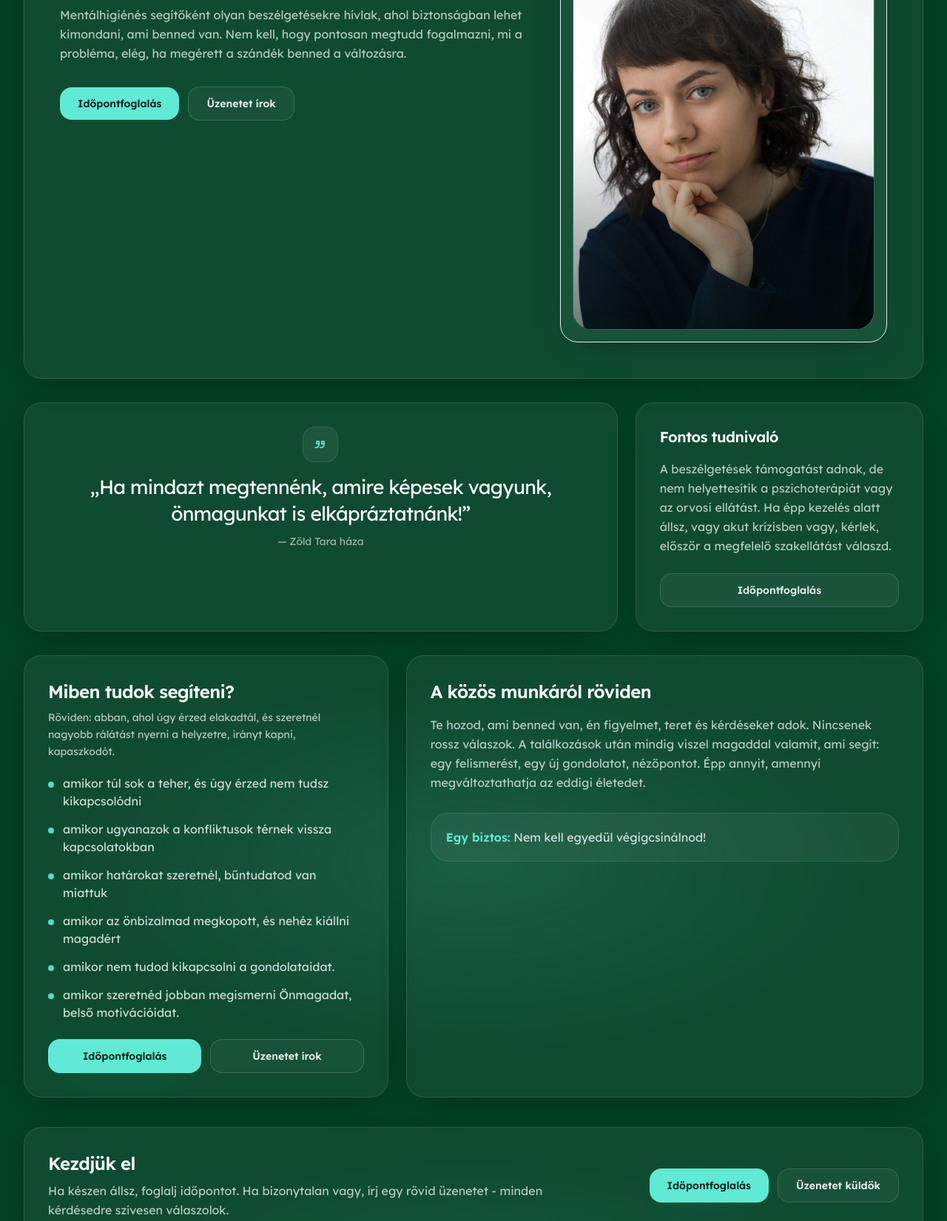
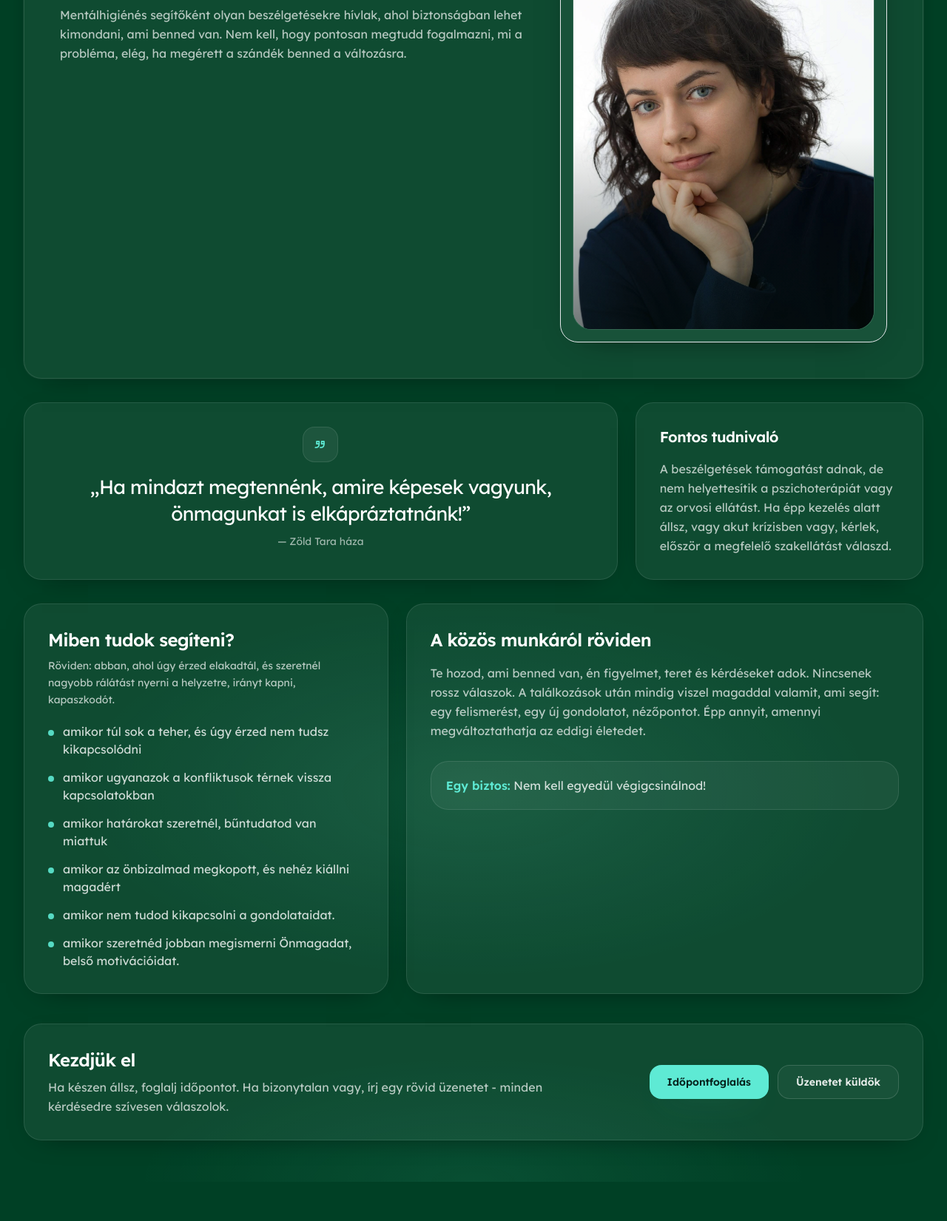
Before and after one commit to elendesstudio/zoldtarahaza, a website: page public/bemutatkozas.html in a window 1280 px wide. Shown: the part 287-1938 px from the top of the page at 74% size. After the commit the page ends 1885 px from the top, so only its background shows below. Drawn offline with nearby package versions, Linux system fonts and the light colour scheme.

Commit message:
hibajavitas v3

```diff
--- a/public/bemutatkozas.html
+++ b/public/bemutatkozas.html
@@ -176,27 +176,6 @@
           Mentálhigiénés segítőként olyan beszélgetésekre hívlak, ahol biztonságban lehet kimondani, ami benned van.
           Nem kell, hogy pontosan megtudd fogalmazni, mi a probléma, elég, ha megérett a szándék benned a változásra.
         </p>
-
-        <div class="mt-8 flex flex-wrap items-center gap-3">
-          <a href="foglalas.html"
-             class="inline-flex items-center justify-center rounded-2xl bg-teal-300 px-6 py-3 text-sm font-semibold text-[#06201b]
-                    shadow-[0_16px_40px_-22px_rgba(94,234,212,0.9)]
-                    transition rm:transition-none hover:-translate-y-0.5 hover:bg-teal-200 hover:shadow-[0_18px_50px_-24px_rgba(94,234,212,1)]
-                    focus-visible:outline-none focus-visible:ring-2 focus-visible:ring-teal-300/60 focus-visible:ring-offset-2 focus-visible:ring-offset-[#061a16]
-                    rm:transform-none"
-             aria-label="Időpontfoglalás">
-            Időpontfoglalás
-          </a>
-
-          <a href="kapcsolat.html"
-             class="inline-flex items-center justify-center rounded-2xl border border-white/15 bg-white/[0.04] px-6 py-3 text-sm font-semibold text-white/90
-                    transition rm:transition-none hover:-translate-y-0.5 hover:bg-white/[0.07]
-                    focus-visible:outline-none focus-visible:ring-2 focus-visible:ring-teal-300/60 focus-visible:ring-offset-2 focus-visible:ring-offset-[#061a16]
-                    rm:transform-none"
-             aria-label="Üzenetet írok">
-            Üzenetet írok
-          </a>
-        </div>
       </div>
 
       <div class="lg:col-span-5">
@@ -248,15 +227,6 @@
         A beszélgetések támogatást adnak, de nem helyettesítik a pszichoterápiát vagy az orvosi ellátást.
         Ha épp kezelés alatt állsz, vagy akut krízisben vagy, kérlek, először a megfelelő szakellátást válaszd.
       </p>
-
-      <a href="foglalas.html"
-         class="mt-6 inline-flex w-full items-center justify-center rounded-2xl border border-white/15 bg-white/[0.05] px-6 py-3 text-sm font-semibold text-white/90
-                transition rm:transition-none hover:-translate-y-0.5 hover:bg-white/[0.08]
-                focus-visible:outline-none focus-visible:ring-2 focus-visible:ring-teal-300/60 focus-visible:ring-offset-2 focus-visible:ring-offset-[#061a16]
-                rm:transform-none"
-         aria-label="Időpontfoglalás">
-        Időpontfoglalás
-      </a>
     </aside>
 
   </section>
@@ -295,26 +265,6 @@
           <span>amikor szeretnéd jobban megismerni Önmagadat, belső motivációidat.</span>
         </li>
       </ul>
-
-      <div class="mt-6 grid gap-3 sm:grid-cols-2">
-        <a href="foglalas.html"
-           class="inline-flex items-center justify-center rounded-2xl bg-teal-300 px-6 py-3 text-sm font-semibold text-[#06201b]
-                  shadow-[0_16px_40px_-22px_rgba(94,234,212,0.9)]
-                  transition rm:transition-none hover:-translate-y-0.5 hover:bg-teal-200 hover:shadow-[0_18px_50px_-24px_rgba(94,234,212,1)]
-                  focus-visible:outline-none focus-visible:ring-2 focus-visible:ring-teal-300/60 focus-visible:ring-offset-2 focus-visible:ring-offset-[#061a16]
-                  rm:transform-none"
-           aria-label="Időpontfoglalás a miben tudok segíteni részből">
-          Időpontfoglalás
-        </a>
-        <a href="kapcsolat.html"
-           class="inline-flex items-center justify-center rounded-2xl border border-white/15 bg-white/[0.04] px-6 py-3 text-sm font-semibold text-white/90
-                  transition rm:transition-none hover:-translate-y-0.5 hover:bg-white/[0.07]
-                  focus-visible:outline-none focus-visible:ring-2 focus-visible:ring-teal-300/60 focus-visible:ring-offset-2 focus-visible:ring-offset-[#061a16]
-                  rm:transform-none"
-           aria-label="Üzenetet írok a miben tudok segíteni részből">
-          Üzenetet írok
-        </a>
-      </div>
     </aside>
 
     <article class="lg:col-span-7 rounded-3xl border border-white/10 bg-white/[0.06] p-8 shadow-[0_10px_40px_-25px_rgba(0,0,0,0.8)]">
```
